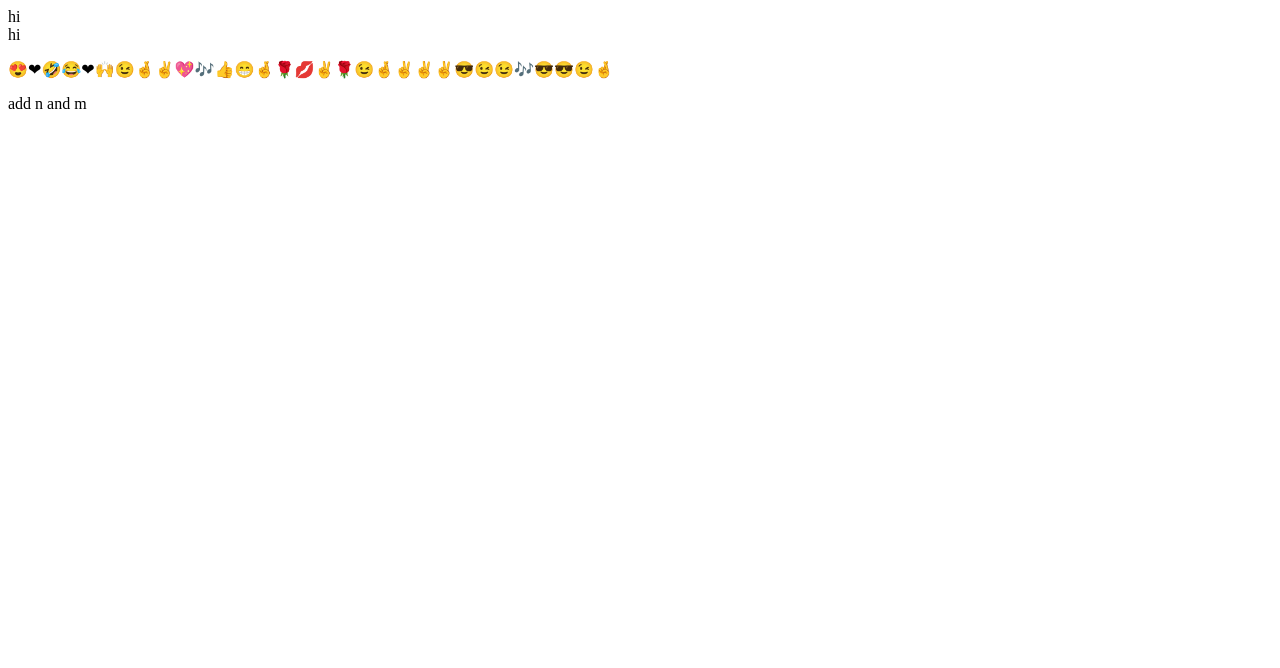
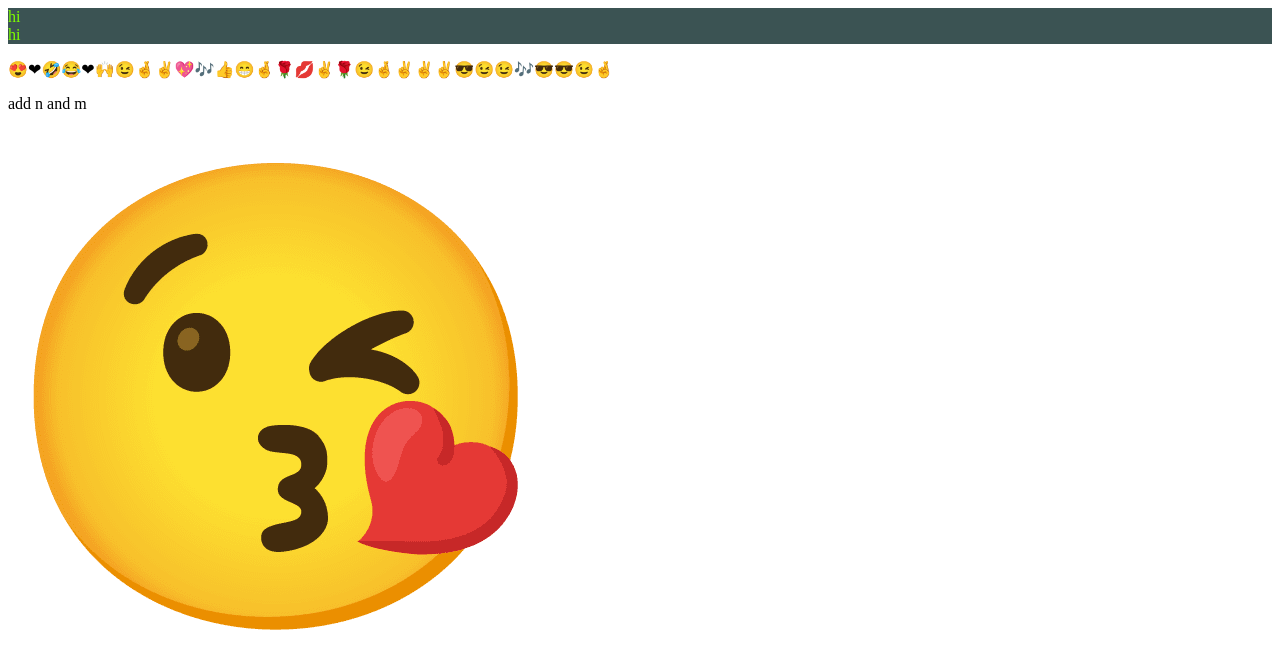
Before and after one commit to rikiMittelman/ProjectGit, a plain HTML site: page index.html in a window 1280 px wide. Drawn offline with Linux system fonts and the light colour scheme.

Commit message:
lllllllll

```diff
--- a/index.html
+++ b/index.html
@@ -3,7 +3,8 @@
 <head>
     <meta charset="UTF-8">
     <meta name="viewport" content="width=device-width, initial-scale=1.0">
-    <title>Document</title>
+    <link rel="stylesheet" href="index.css">
+    <title>Riki Mittelman</title>
 </head>
 <body>
     <div class="hi">hi </div>
@@ -13,5 +14,6 @@
 
     <p>😍❤🤣😂❤🙌😉🤞✌💖🎶👍😁🤞🌹💋✌🌹😉🤞✌✌✌😎😉😉🎶😎😎😉🤞</p>
     <p>add n and m</p>
+    <img src='unnamed.png' />
 </body>
 </html>
```
Also changed, not shown: unnamed.png (added), אימוג'י.png (added), לבבון.png (added).
